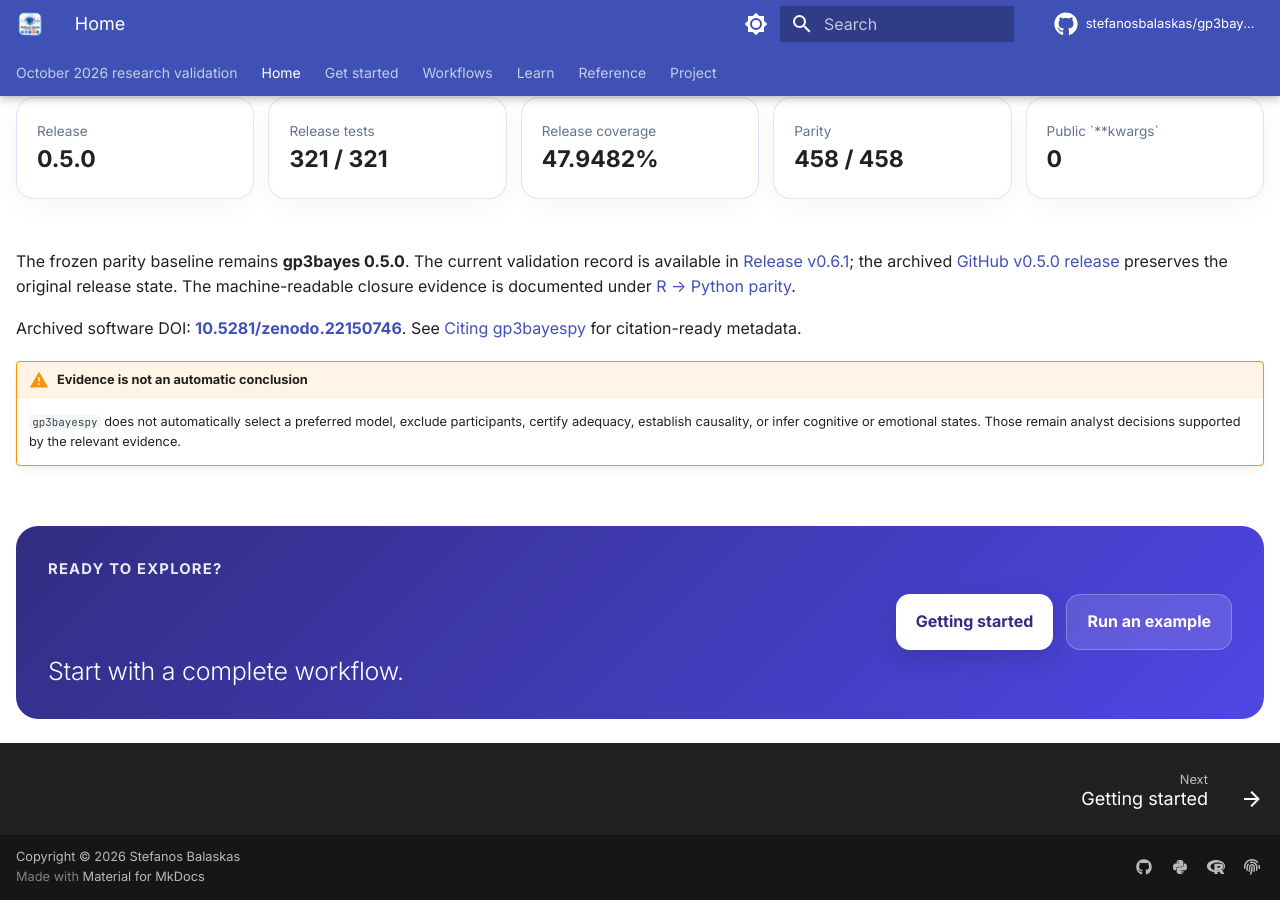
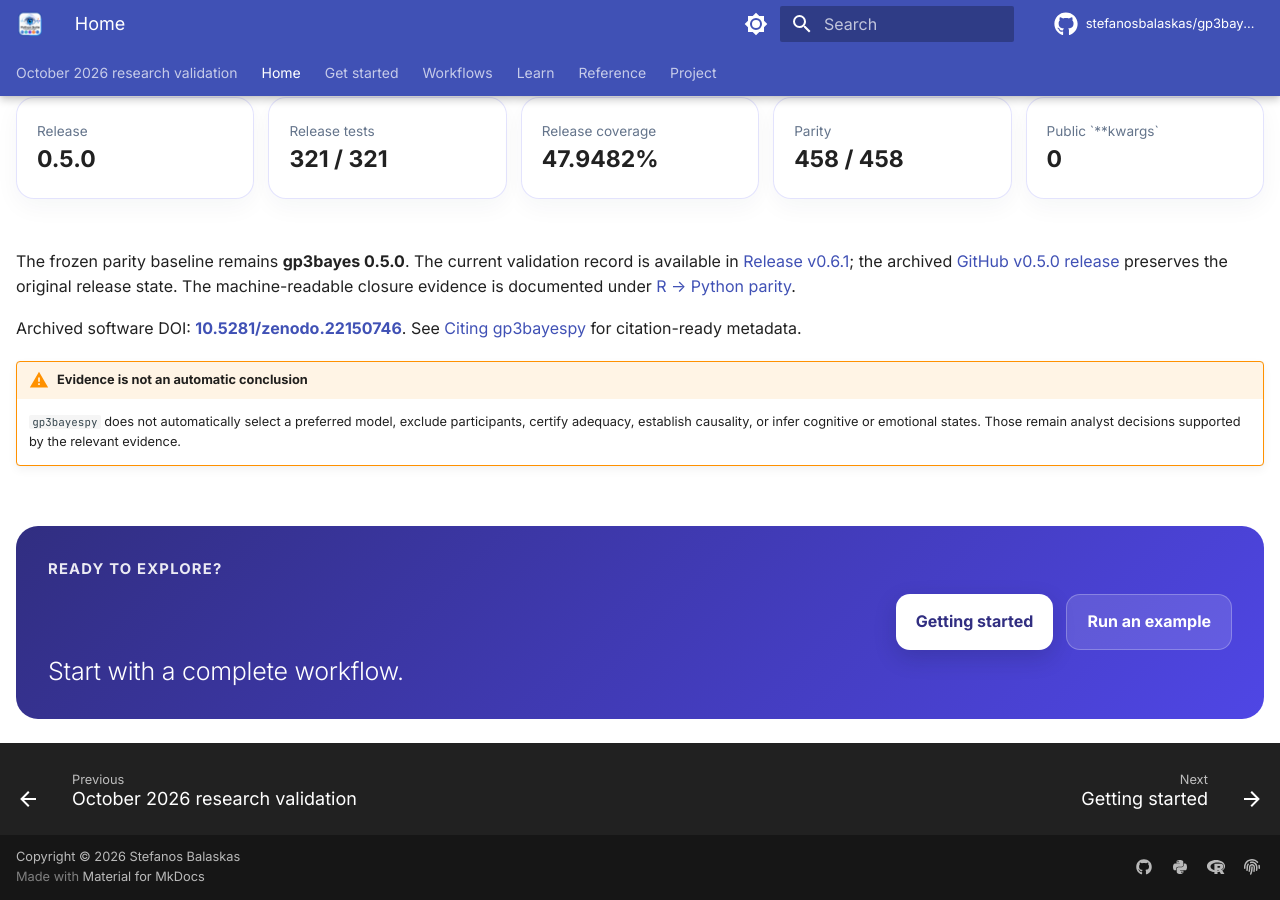
Before and after one commit to stefanosbalaskas/gp3bayespy, an MkDocs documentation site: the page built from docs/index.md, in a window 1280 px wide and 900 px high, scrolled down 3607 px. Built offline with MkDocs 1.6.1 and Material for MkDocs 9.7.7, drawn with Linux system fonts in a browser that asks for light colours; comment, search, counter and statistics services are not loaded.

Commit message:
docs: link unfrozen October research article from navigation

```diff
--- a/mkdocs.yml
+++ b/mkdocs.yml
@@ -56,7 +56,7 @@
         name: Switch to light mode
 
 nav:
-  - October 2026 research validation: articles/october-2026-gaze-contingent-pupil.md
+  - October 2026 research validation: research/october-2026-gaze-contingent-pupil.md
   - Home: index.md
   - Get started:
       - Getting started: getting-started.md
```
